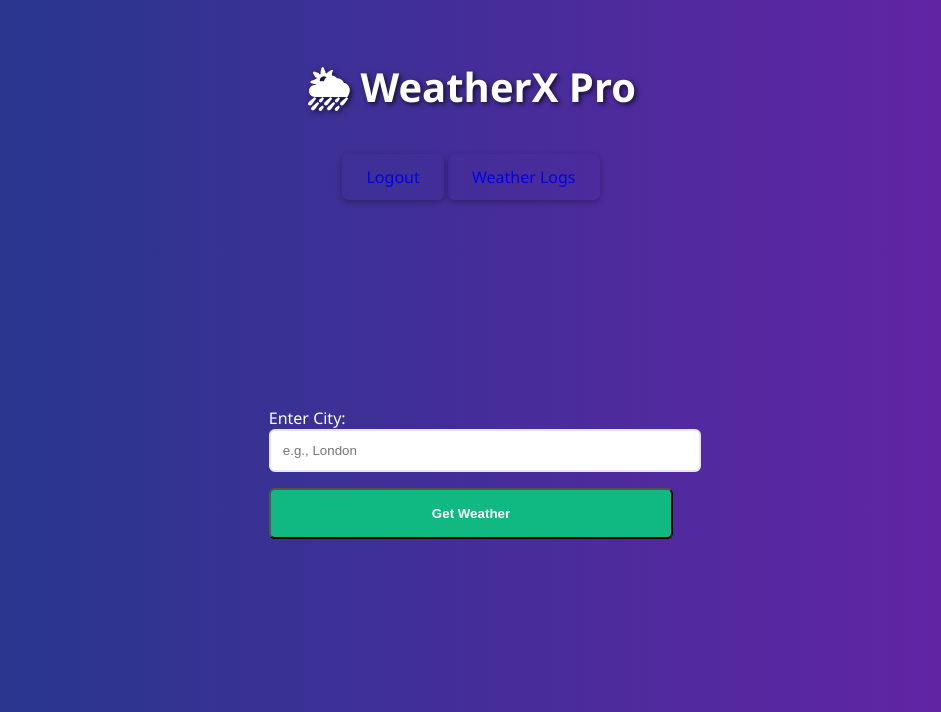
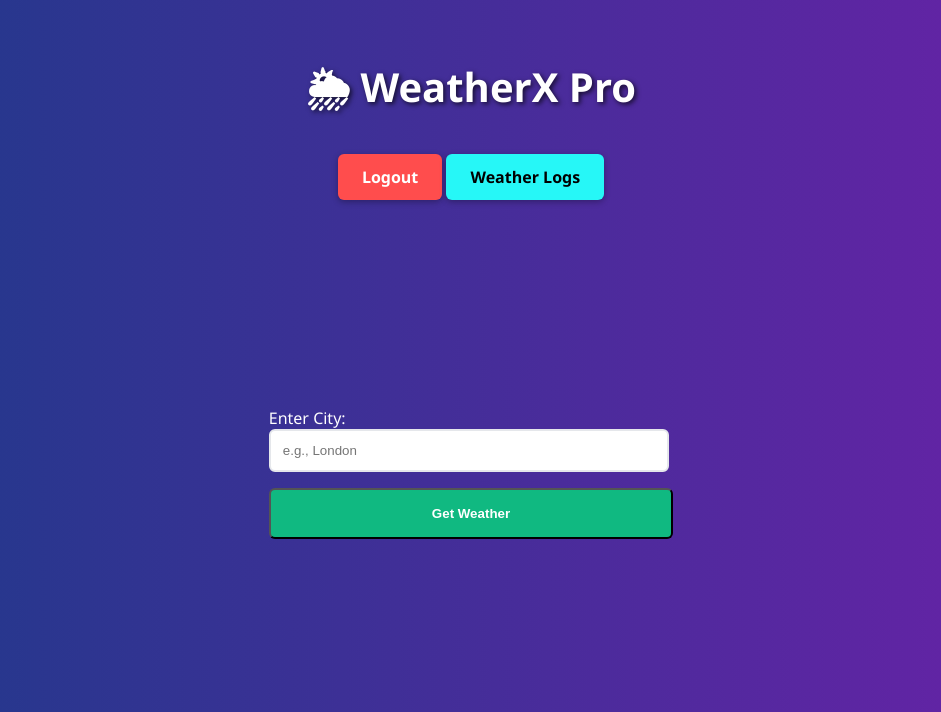
Before and after one commit to NitkarshChourasia/weather_app_assignment, a Flask app: template weather_app/templates/dashboard.html in a window 1280 px wide. Shown: the top 712 px of the page, without its empty margins (169-1110 px from the left). Run offline with Flask 2, Linux system fonts and the light colour scheme; the template is opened without the code that fills it, so the values that code supplies are empty.

Commit message:
update/fix: weather-log button and logout button

```diff
--- a/weather_app/static/styles/dashboard.css
+++ b/weather_app/static/styles/dashboard.css
@@ -30,30 +30,23 @@ a {
   transition: background-color 0.3s;
 }
 
-.logout-button,
-.weather-logs-button {
+.logout-button {
   background-color: #ff4d4d; /* Bright red for logout */
   color: white;
   font-weight: bold;
-  z-index: 100;
+}
+.logout-button:hover {
+  background-color: #cc0000; /* Darker red on hover */
 }
 
-.logout-button:hover,
-.weather-logs-button:hover {
-  background-color: #cc0000; /* Darker red on hover */
-  z-index: 100;
-}
-
-#weather-logs {
+.weather-logs-button {
   background-color: rgb(38, 247, 247);
   color: black;
   font-weight: bold;
-  z-index: 100;
 }
 
-#weather-logs:hover {
+.weather-logs-button:hover {
   background-color: #00bfbf;
-  z-index: 100;
 }
 
 main {
@@ -66,7 +59,7 @@ main {
 }
 
 input {
-  width: 100%;
+  width: 92%;
   padding: 0.75rem;
   border: 2px solid #e5e7eb;
   border-radius: 0.375rem;
--- a/weather_app/templates/dashboard.html
+++ b/weather_app/templates/dashboard.html
@@ -13,9 +13,9 @@
     <header class="text-center p-6">
         <h1 class="text-4xl font-extrabold text-shadow-lg">🌦 WeatherX Pro</h1>
         <div class="mt-4">
-            <a class="inline-block px-6 py-2 bg-red-500 text-white rounded-lg shadow-md hover:bg-red-400 transition"
+            <a class="inline-block px-6 py-2 bg-red-500 text-white rounded-lg shadow-md hover:bg-red-400 transition logout-button"
                 href="{{ url_for('logout') }}">Logout</a>
-            <a class="inline-block px-6 py-2 bg-teal-400 text-black font-semibold rounded-lg shadow-md hover:bg-teal-300 transition ml-4"
+            <a class="inline-block px-6 py-2 bg-teal-400 text-black font-semibold rounded-lg shadow-md hover:bg-teal-300 transition ml-4 weather-logs-button"
                 href="{{ url_for('weather_logs_list') }}">Weather Logs</a>
         </div>
     </header>
@@ -35,7 +35,6 @@
 
         <!-- Weather Info Section -->
         <div id="weather-info" class="bg-white p-6 rounded-lg shadow-xl w-full max-w-lg">
-            <p id="info-title" class="text-xl text-center text-gray-600">Weather Information will appear here.</p>
             <p class="mt-4 text-lg text-center text-gray-700">
                 <span class="info-label">Country:</span> <span id="country-name" class="info-value">IN</span>
             </p>
```
